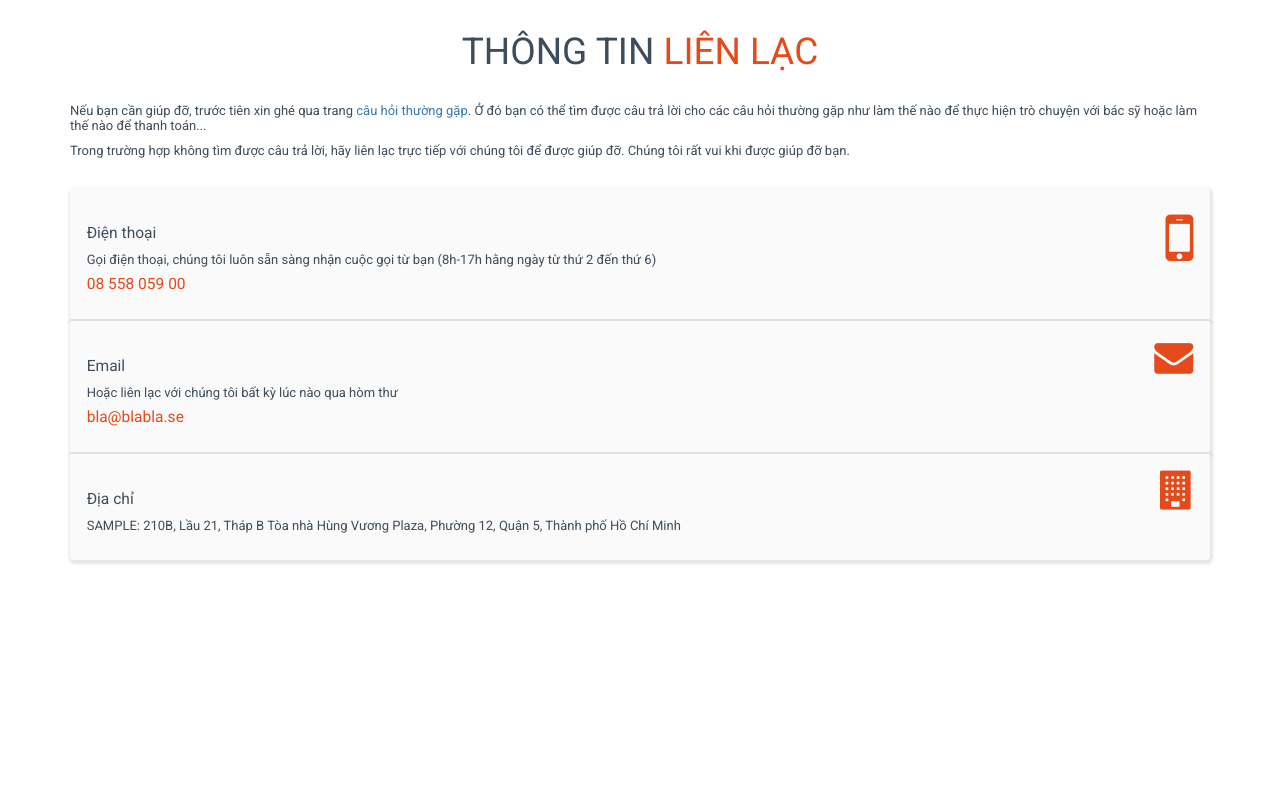
After one commit to emismith90/doctel, a PHP site: page /modules/contact in a window 1280 px wide. The commit adds this page. Run offline with PHP 8.4, Linux system fonts and the light colour scheme; some libraries are stand-ins or nearby versions.

Commit message:
faq, contact

```diff
--- /dev/null
+++ b/modules/contact/index.html
@@ -0,0 +1,78 @@
+<html>
+
+<head>
+    <meta charset="utf-8">
+    <meta http-equiv="X-UA-Compatible" content="IE=edge">
+    <meta name="viewport" content="width=device-width, initial-scale=1, maximum-scale=1, user-scalable=no">
+
+    <link href="https://fonts.googleapis.com/css?family=Roboto&amp;subset=latin,vietnamese" rel="stylesheet" type="text/css">
+    <link rel="stylesheet" href="https://maxcdn.bootstrapcdn.com/bootstrap/3.3.6/css/bootstrap.min.css" integrity="sha384-1q8mTJOASx8j1Au+a5WDVnPi2lkFfwwEAa8hDDdjZlpLegxhjVME1fgjWPGmkzs7"
+        crossorigin="anonymous">
+    <link rel="stylesheet" href="https://maxcdn.bootstrapcdn.com/font-awesome/4.6.3/css/font-awesome.min.css" integrity="sha384-T8Gy5hrqNKT+hzMclPo118YTQO6cYprQmhrYwIiQ/3axmI1hQomh7Ud2hPOy8SP1"
+        crossorigin="anonymous">
+    <link rel="stylesheet" href="https://maxcdn.bootstrapcdn.com/font-awesome/4.6.3/css/font-awesome.min.css" integrity="sha384-T8Gy5hrqNKT+hzMclPo118YTQO6cYprQmhrYwIiQ/3axmI1hQomh7Ud2hPOy8SP1"
+        crossorigin="anonymous">
+
+    <link rel="stylesheet" href="/resources/styles/page.css">
+    <link rel="stylesheet" href="/resources/styles/contact.css">
+
+    <script src="https://code.jquery.com/jquery-2.2.4.min.js" integrity="sha256-BbhdlvQf/xTY9gja0Dq3HiwQF8LaCRTXxZKRutelT44="
+        crossorigin="anonymous"></script>
+</head>
+
+<body>
+    <section class="area">
+        <div class="container content">
+            <h1>Thông tin <strong>liên lạc</strong></h1>
+            <p>
+                Nếu bạn cần giúp đỡ, trước tiên xin ghé qua trang <a href="/modules/faq">câu hỏi thường gặp</a>. Ở đó bạn
+                có thể tìm được câu trả lời cho các câu hỏi thường gặp như làm thế nào để thực hiện trò chuyện với bác sỹ
+                hoặc làm thế nào để thanh toán...
+            </p>
+            <p>
+                Trong trường hợp không tìm được câu trả lời, hãy liên lạc trực tiếp với chúng tôi để được giúp đỡ. Chúng tôi rất vui khi
+                được giúp đỡ bạn.
+            </p>
+        </div>
+        <div class="container contact__area">
+            <div class="contact__section">
+                <div class="contact__icon">
+                    <i class="fa fa-mobile fa-5x" aria-hidden="true"></i>
+                </div>
+                <h2 class="contact__heading">Điện thoại</h2>
+                <p>
+                    Gọi điện thoại, chúng tôi luôn sẵn sàng nhận cuộc gọi từ bạn (8h-17h hằng ngày từ thứ 2 đến thứ 6)
+                </p>
+                <p>
+                    <a href="tel:08 558 059 00" class="contact__phone-link">08 558 059 00</a>
+                </p>
+            </div>
+
+            <div class="contact__section">
+                <div class="contact__icon">
+                    <i class="fa fa-envelope fa-3x" aria-hidden="true"></i>
+                </div>
+                <h2 class="contact__heading">Email</h2>
+                <p>
+                    Hoặc liên lạc với chúng tôi bất kỳ lúc nào qua hòm thư
+                </p>
+                <p>
+                    <a href="mailto:bla@blabla.se" class="contact__phone-link">bla@blabla.se</a>
+                </p>
+            </div>
+
+            <div class="contact__section">
+                <div class="contact__icon">
+                    <i class="fa fa-building fa-3x" aria-hidden="true"></i>
+                </div>
+                <h2 class="contact__heading">Địa chỉ</h2>
+                <p>
+                    SAMPLE: 210B, Lầu 21, Tháp B Tòa nhà Hùng Vương Plaza, Phường 12, Quận 5, Thành phố Hồ Chí Minh
+                </p>
+            </div>
+        </div>
+
+    </section>
+</body>
+
+</html>
--- /dev/null
+++ b/resources/styles/contact.css
@@ -0,0 +1,48 @@
+.contact__area {
+  padding-top: 20px;
+}
+.contact__section {
+  padding-top: 1.66667rem;
+  padding-right: 1.66667rem;
+  padding-bottom: 1.66667rem;
+  padding-left: 1.66667rem;
+  background-color: #fafafa;
+  box-shadow: 1px 2px 3px 2px rgba(0,0,0,0.1);
+  border-top-left-radius: 0.1px;
+  border-top-right-radius: 0.1px;
+  border-bottom-right-radius: 0.1px;
+  border-bottom-left-radius: 0.1px;
+}
+.contact__section:first-child {
+  border-top-left-radius: 0.38889rem;
+  border-top-right-radius: 0.38889rem;
+  border-bottom-right-radius: 0px;
+  border-bottom-left-radius: 0px;
+}
+.contact__section:not(:first-child) {
+  margin-top: 0.22222rem;
+}
+.contact__section:last-child {
+  border-top-left-radius: 0px;
+  border-top-right-radius: 0px;
+  border-bottom-right-radius: 0.38889rem;
+  border-bottom-left-radius: 0.38889rem;
+}
+.contact__icon {
+  float: right;
+  position: relative;
+  color: rgb(229,74,26);
+}
+
+.contact__heading, .contact__phone-link {
+  font-size: 1.55556rem;
+}
+.contact__section a {
+  background-color: transparent;
+  color: rgb(229,74,26);
+  text-decoration: none;
+  touch-action: manipulation;
+}
+.contact__phone-link {
+  line-height: 1;
+}
```
Also changed, not shown: home.html (+14 -5 lines), modules/faq/index.html (+41 -47 lines), modules/policy/index.html (added, +31 -0 lines), resources/styles/faq.css (+10 -7 lines), resources/styles/policy.css (added).
